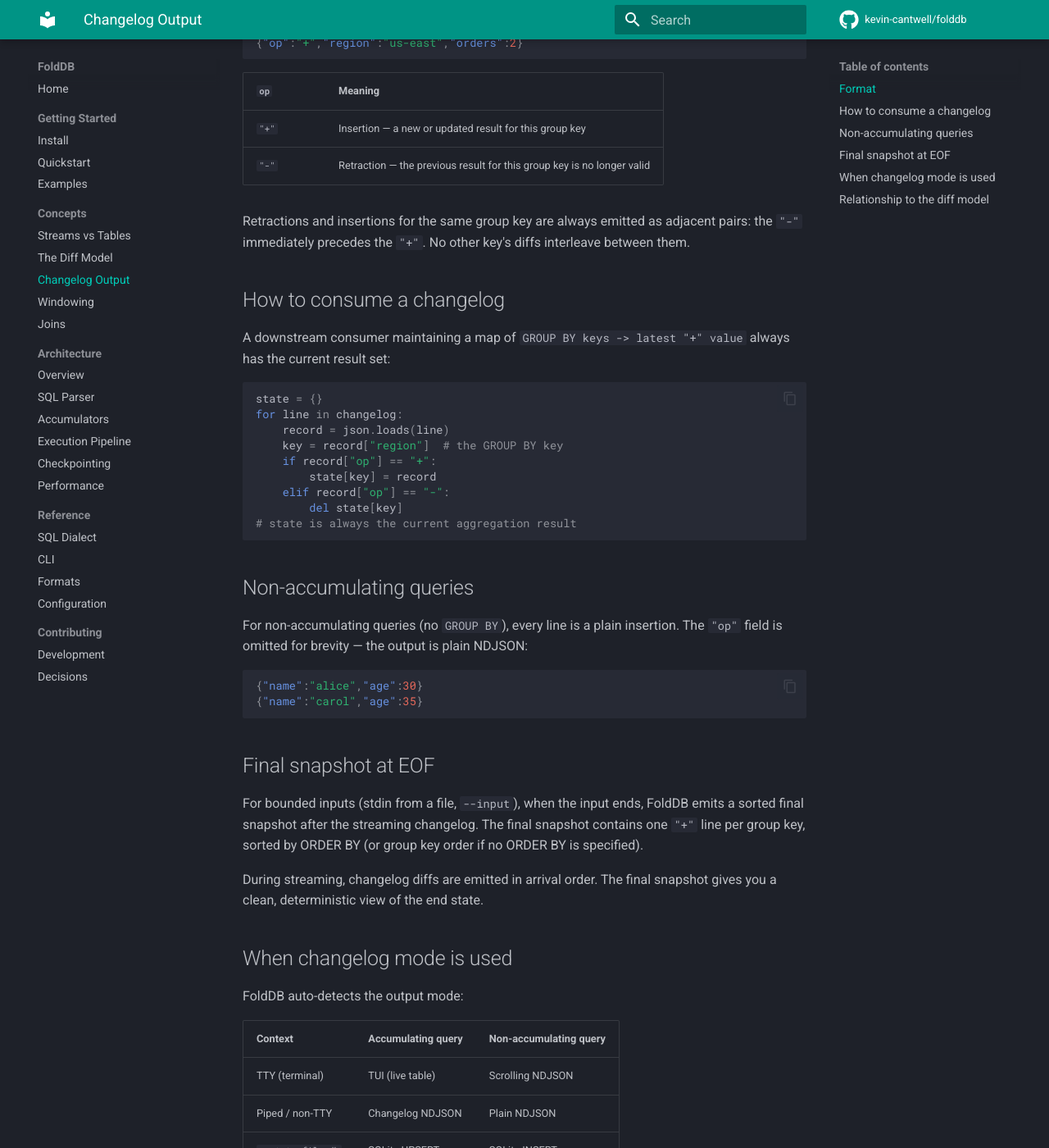
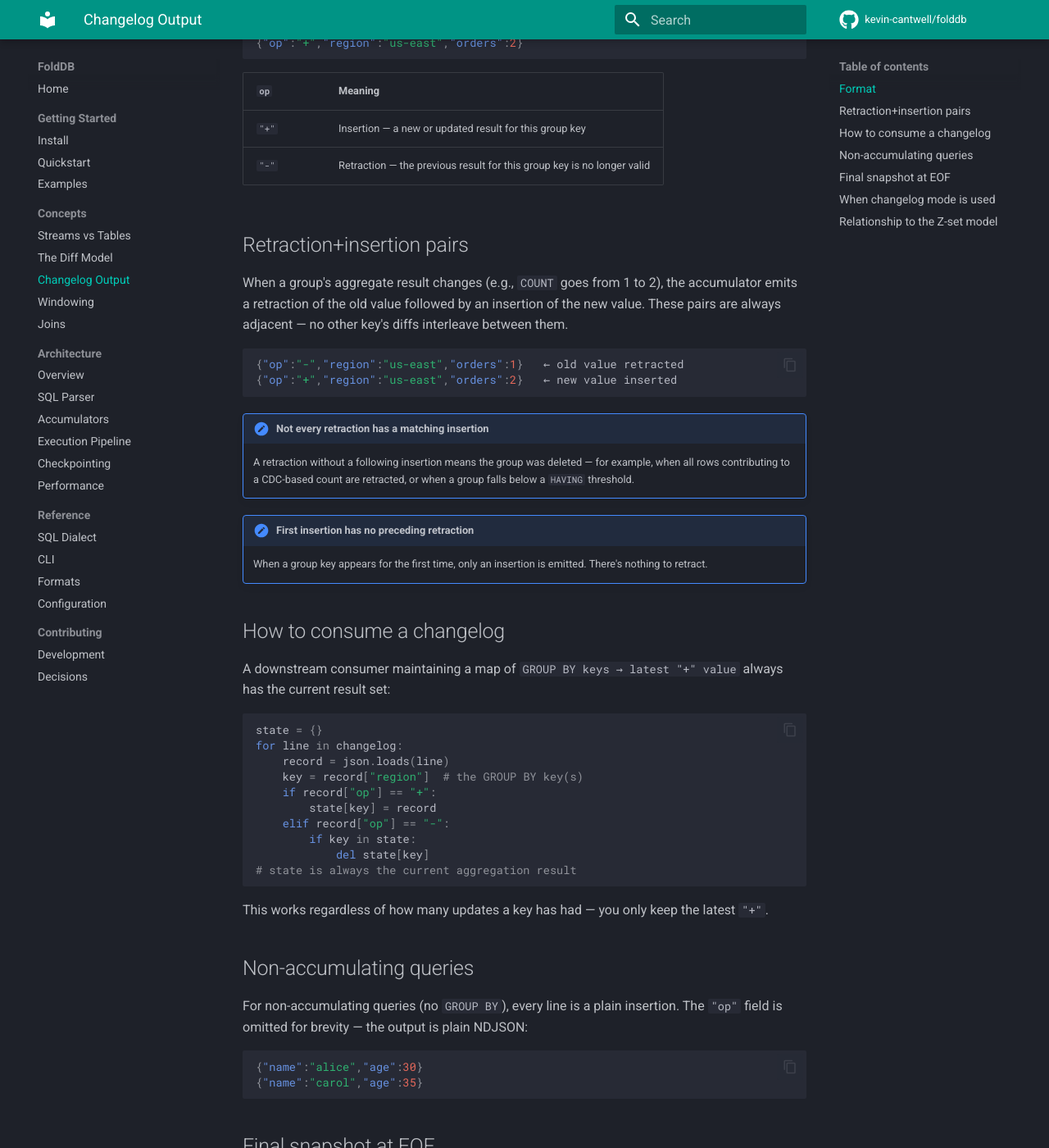
Before and after one commit to kevin-cantwell/dbspa, an MkDocs documentation site: the page built from docs/concepts/changelog-output.md, in a window 1280 px wide and 1400 px high, scrolled down 414 px. Shown: the whole window at 82% size. Built offline with MkDocs 1.6.1 and Material for MkDocs 9.7.7, drawn with Linux system fonts in a browser that asks for light colours; comment, search, counter and statistics services are not loaded; some of the changed text lies outside the part shown.

Commit message:
Update docs: changelog output for Z-set model, fix stale diff references
- Rewrote changelog-output.md: clarified retraction+insertion pair
  semantics, added notes about deletions without matching insertion
  and first insertions without retraction, updated Z-set references
- Fixed stale "diff=+1/-1" in formats.md → "weight=+1/-1"
- Fixed stale "diff=-1" in sql.md → "negative weight"

Co-Authored-By: Claude Opus 4.6 (1M context) <noreply@anthropic.com>

````diff
--- a/docs/concepts/changelog-output.md
+++ b/docs/concepts/changelog-output.md
@@ -18,23 +18,39 @@ Each line is a JSON object with an `"op"` field:
 | `"+"` | Insertion — a new or updated result for this group key |
 | `"-"` | Retraction — the previous result for this group key is no longer valid |
 
-Retractions and insertions for the same group key are always emitted as adjacent pairs: the `"-"` immediately precedes the `"+"`. No other key's diffs interleave between them.
+## Retraction+insertion pairs
+
+When a group's aggregate result changes (e.g., `COUNT` goes from 1 to 2), the accumulator emits a retraction of the old value followed by an insertion of the new value. These pairs are always adjacent — no other key's diffs interleave between them.
+
+```json
+{"op":"-","region":"us-east","orders":1}   ← old value retracted
+{"op":"+","region":"us-east","orders":2}   ← new value inserted
+```
+
+!!! note "Not every retraction has a matching insertion"
+    A retraction without a following insertion means the group was deleted — for example, when all rows contributing to a CDC-based count are retracted, or when a group falls below a `HAVING` threshold.
+
+!!! note "First insertion has no preceding retraction"
+    When a group key appears for the first time, only an insertion is emitted. There's nothing to retract.
 
 ## How to consume a changelog
 
-A downstream consumer maintaining a map of `GROUP BY keys -> latest "+" value` always has the current result set:
+A downstream consumer maintaining a map of `GROUP BY keys → latest "+" value` always has the current result set:
 
 ```python
 state = {}
 for line in changelog:
     record = json.loads(line)
-    key = record["region"]  # the GROUP BY key
+    key = record["region"]  # the GROUP BY key(s)
     if record["op"] == "+":
         state[key] = record
     elif record["op"] == "-":
-        del state[key]
+        if key in state:
+            del state[key]
 # state is always the current aggregation result
 ```
+
+This works regardless of how many updates a key has had — you only keep the latest `"+"`.
 
 ## Non-accumulating queries
 
@@ -47,9 +63,11 @@ For non-accumulating queries (no `GROUP BY`), every line is a plain insertion. T
 
 ## Final snapshot at EOF
 
-For bounded inputs (stdin from a file, `--input`), when the input ends, FoldDB emits a sorted final snapshot after the streaming changelog. The final snapshot contains one `"+"` line per group key, sorted by ORDER BY (or group key order if no ORDER BY is specified).
+For bounded inputs (stdin from a file, `--input`), when the input ends and `ORDER BY` is specified, FoldDB emits a sorted final snapshot after the streaming changelog. The final snapshot contains one `"+"` line per group key, sorted by the ORDER BY clause.
 
-During streaming, changelog diffs are emitted in arrival order. The final snapshot gives you a clean, deterministic view of the end state.
+During streaming, changelog diffs are emitted in arrival order (not sorted). The final snapshot gives you a clean, deterministic view of the end state.
+
+If no ORDER BY is specified, no final snapshot is emitted — only the streaming diffs.
 
 ## When changelog mode is used
 
@@ -63,8 +81,10 @@ FoldDB auto-detects the output mode:
 
 Override auto-detection with `--mode changelog`, `--mode tui`, or `--mode json`.
 
-## Relationship to the diff model
+## Relationship to the Z-set model
 
-The changelog is the external representation of FoldDB's internal [diff model](diff-model.md). Internally, every record carries a `diff` field (`+1` or `-1`). The changelog maps `+1` to `"op":"+"` and `-1` to `"op":"-"`.
+The changelog is the external representation of FoldDB's internal [Z-set model](diff-model.md). Internally, every record carries a `Weight` field — a Z-set multiplicity that can be any integer. The changelog maps positive weights to `"op":"+"` and negative weights to `"op":"-"`.
 
-The [TUI mode](../reference/cli.md) consumes the same diff stream but renders it as a live-updating table — retractions are invisible because the row updates in place.
+With [batch compaction](../architecture/pipeline.md), multiple insertions and retractions for the same record can be combined into a single Z-set entry with a summed weight before reaching the accumulator. For example, 5 insertions and 2 retractions become a single entry with weight `+3`. The accumulator processes this as 3 additions, and the changelog output reflects the resulting aggregate change.
+
+The [TUI mode](../reference/cli.md) consumes the same stream internally but renders it as a live-updating table — retractions are invisible because the row updates in place.
````
Also changed, not shown: docs/reference/formats.md (+4 -4 lines), docs/reference/sql.md (+1 -1 lines).
